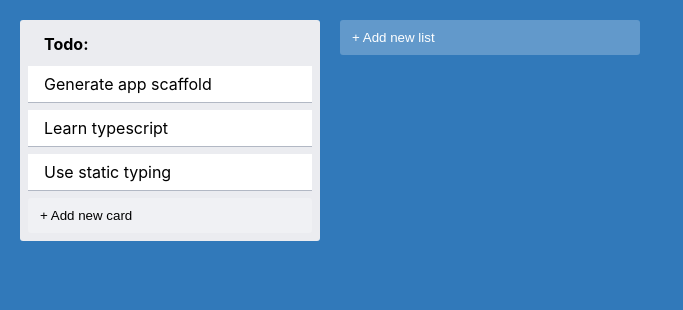
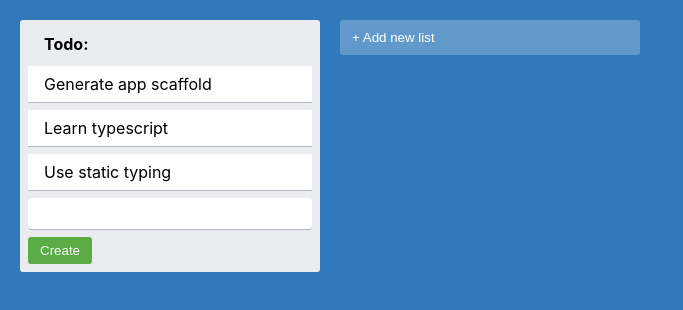
Before and after one commit to sale4319/trello-clone-fullstack, a React (Create React App) app: page / in a window 1280 px wide. Both pictures are taken after a click on the button "+ Add new card". Shown: the top 310 px of the page, without its empty margins (0-683 px from the left). Built offline with nearby package versions, Linux system fonts and the light colour scheme.

Commit message:
feat: created and connected addNewForm component

```diff
--- a/src/AddNewItem.tsx
+++ b/src/AddNewItem.tsx
@@ -1,4 +1,5 @@
 import { useState } from "react";
+import { NewItemForm } from "./NewItemForm";
 import { AddItemButton } from "./styles";
 
 type AddNewItemProps = {
@@ -15,7 +16,14 @@
   const [showForm, setShowForm] = useState<boolean>(false);
 
   if (showForm) {
-    // render the form
+    return (
+      <NewItemForm
+        onAdd={(text) => {
+          onAdd(text);
+          setShowForm(false);
+        }}
+      />
+    );
   }
 
   return (
--- /dev/null
+++ b/src/NewItemForm.tsx
@@ -0,0 +1,17 @@
+import { useState } from "react";
+import { NewItemButton, NewItemFormContainer, NewItemInput } from "./styles";
+
+type NewItemFormProps = {
+  onAdd(text: string): void;
+};
+
+export const NewItemForm = ({ onAdd }: NewItemFormProps) => {
+  const [text, setText] = useState("");
+
+  return (
+    <NewItemFormContainer>
+      <NewItemInput value={text} onChange={(e) => setText(e.target.value)} />
+      <NewItemButton onClick={() => onAdd(text)}>Create</NewItemButton>
+    </NewItemFormContainer>
+  );
+};
--- a/src/styles.ts
+++ b/src/styles.ts
@@ -53,3 +53,30 @@
     background-color: #ffffff52;
   }
 `;
+
+export const NewItemFormContainer = styled.div`
+  max-width: 300px;
+  display: flex;
+  flex-direction: column;
+  width: 100%;
+  align-items: flex-start;
+`;
+
+export const NewItemButton = styled.button`
+  background-color: #5aac44;
+  border-radius: 3px;
+  border: none;
+  box-shadow: none;
+  color: #fff;
+  padding: 6px 12px;
+  text-align: center;
+`;
+
+export const NewItemInput = styled.input`
+  border-radius: 3px;
+  border: none;
+  box-shadow: #091e4240 0px 1px 0px 0px;
+  margin-bottom: 0.5rem;
+  padding: 0.5rem 1rem;
+  width: 100%;
+`;
```
